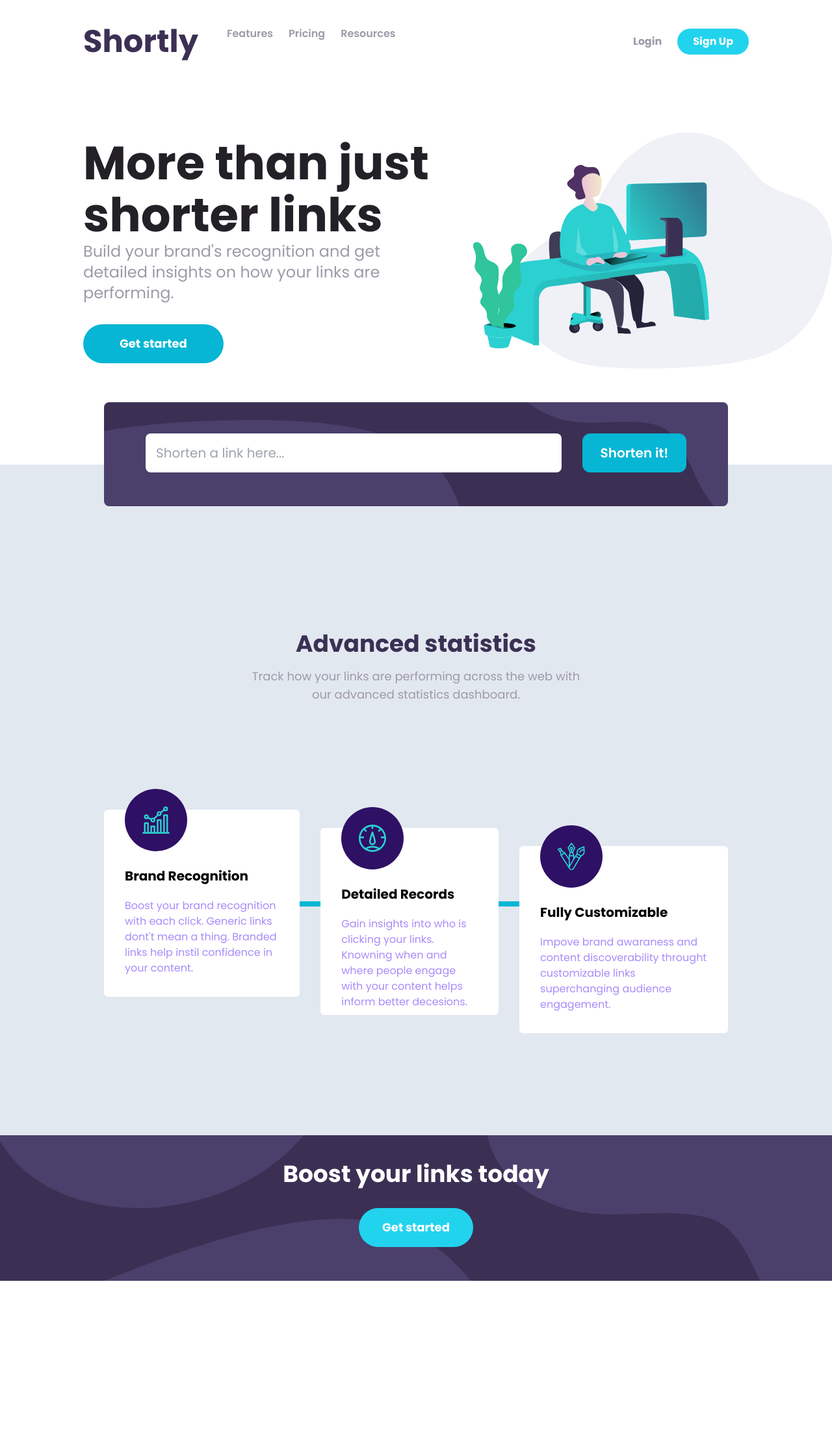
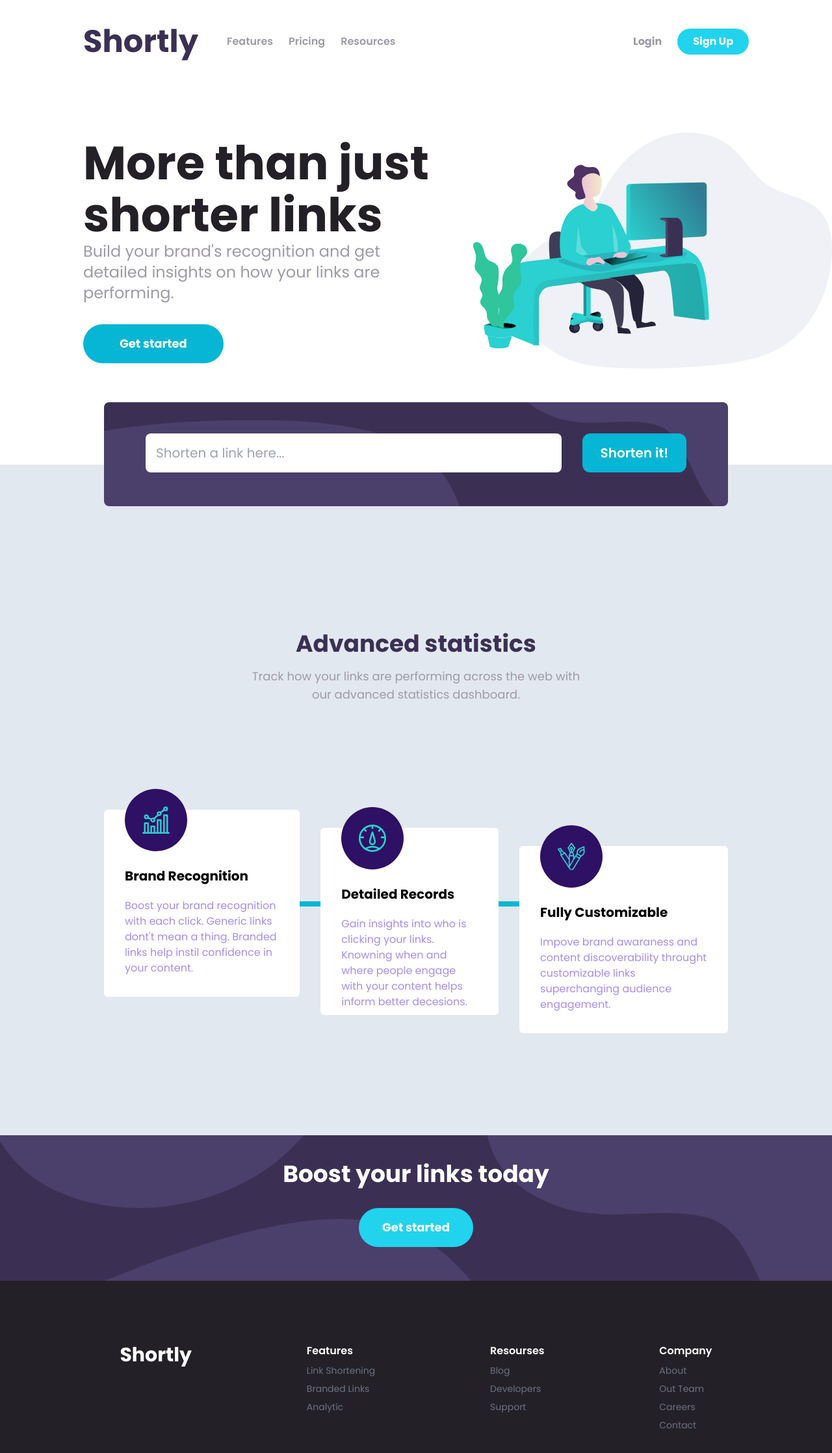
Before and after one commit to Segnities/URL-shortening-API-landing-page, a Next.js app: page / in a window 1280 px wide. Shown: the top 2236 px of the page at 65% size. Before the commit the page ends 1971 px from the top, so only its background shows below. Built offline with nearby package versions, Linux system fonts and the light colour scheme.

Commit message:
Fix Button bug

```diff
--- a/components/Footer.jsx
+++ b/components/Footer.jsx
@@ -1,10 +1,19 @@
+import footerLinks from '../data/footerLinks';
+
 export default function Footer() {
   return (
-    <footer className="grid grid-flow-col">
-      <h3>Shortly</h3>
-      <div>
-
-      </div>
+    <footer className="flex flex-col gap-10 md:gap-0 text-center md:text-left md:flex-row justify-around md:h-80 bg-very-dark-violet p-8 md:p-24">
+      <h3 className="text-3xl text-white font-bold">Shortly</h3>
+      {footerLinks.map((linkSection) => (
+        <nav key={linkSection.id} className="flex flex-col gap-2">
+          <h4 className="text-base font-semibold text-white">{linkSection.title}</h4>
+          {
+            linkSection.links.map(link => (
+              <a key={link.id} href="#" className="text-sm text-gray-500 hover:text-cyan-500">{link.title}</a>
+            ))
+          }
+        </nav>
+      ))}
     </footer>
   );
 }
--- a/components/Nav.jsx
+++ b/components/Nav.jsx
@@ -7,6 +7,7 @@ import MobileHeader from './UI/MobileHeader';
 import MobileMenu from './UI/MobileMenu';
 
 import links from '../data/links';
+import DesktopMenu from './UI/DesktopMenu';
 
 export default function Nav() {
   const [showMenu, setShowMenu] = useState(false);
@@ -16,27 +17,13 @@ export default function Nav() {
       <GeneralHeaderWrapper className="hidden md:flex justify-between mt-10 md:px-[10%]">
         <section className="flex justify-between">
           <h2 className="font-bold text-5xl text-dark-violet">Shortly</h2>
-          <nav>
-            <ul className="flex justify-between px-8 items-center">
-              {
-                links.map((link) => (
-                  <li
-                    className="text-base first-letter:uppercase font-semibold  cursor-pointer mx-3 hover:text-very-dark-violet "
-                    key={link.id}
-                  >
-                    <a
-                      href="#"
-                      className="text-base text-grayish-violet font-semibold cursor-pointer hover:text-dark-violet first-letter:uppercase">
-                      {link.title}
-                    </a>
-                  </li>
-                ))
-              }
-            </ul>
-          </nav>
+          <DesktopMenu />
         </section>
         <ItemsCenterWrapper className="flex items-center">
-          <Button variant="light" className="mr-6 text-base">
+          <Button
+            variant="light"
+            className="mr-6 text-base text-grayish-violet hover:text-very-dark-violet"
+          >
             Login
           </Button>
           <Button variant="info" className="px-6 py-2 rounded-full text-base">
--- a/components/UI/Button.jsx
+++ b/components/UI/Button.jsx
@@ -8,7 +8,7 @@ const Button = (props) => {
     children
   } = props;
   const rootStyles = classNames(props?.className, {
-    'text-grayish-violet hover:text-very-dark-violet font-bold bg-transparent': variant == 'light',
+    'font-bold bg-transparent': variant == 'light',
     'bg-cyan-400 hover:bg-cyan-200 text-white font-bold ': variant == 'info'
   });
   const notAllowed = ['variant', 'children', 'className'];
--- /dev/null
+++ b/components/UI/DesktopMenu.jsx
@@ -0,0 +1,24 @@
+import links from '../../data/links';
+
+export default function DesktopMenu() {
+  return (
+    <nav className="flex items-center">
+      <ul className="flex justify-between px-8 items-center">
+        {
+          links.map((link) => (
+            <li
+              className="text-base first-letter:uppercase font-semibold  cursor-pointer mx-3 hover:text-very-dark-violet "
+              key={link.id}
+            >
+              <a
+                href="#"
+                className="text-base text-grayish-violet font-semibold cursor-pointer hover:text-dark-violet first-letter:uppercase">
+                {link.title}
+              </a>
+            </li>
+          ))
+        }
+      </ul>
+    </nav>
+  );
+}
--- a/components/UI/MobileMenu.jsx
+++ b/components/UI/MobileMenu.jsx
@@ -2,13 +2,14 @@ import React from 'react';
 import PropTypes from 'prop-types';
 import Button from './Button';
 
+import links from '../../data/links';
+
 const MobileMenu = (props) => {
   const {
     showMenu,
-    links,
   } = props;
   return (
-    <>
+    <React.Fragment>
       {
         showMenu && (
           <div
@@ -31,9 +32,9 @@ const MobileMenu = (props) => {
                   }
                 </ul>
               </nav>
-              <hr className="w-full border-[#9e9aa7]"/>
+              <hr className="w-full border-[#9e9aa7]" />
               <div className="flex flex-col w-full">
-                <Button variant="light" className="text-base p-3 my-1 hover:text-white">
+                <Button variant="light" className="text-base p-3 my-1 text-white  hover:text-grayish-violet">
                   Login
                 </Button>
                 <Button variant="info" className="w-full rounded-full px-6 py-2 my-1">
@@ -44,15 +45,11 @@ const MobileMenu = (props) => {
           </div>
         )
       }
-    </>
+    </React.Fragment>
   );
 };
 
 MobileMenu.propTypes = {
-  links: PropTypes.arrayOf({
-    id: PropTypes.number,
-    title: PropTypes.string,
-  }),
   showMenu: PropTypes.bool,
 };
 export default MobileMenu;
--- a/data/footerLinks.js
+++ b/data/footerLinks.js
@@ -37,7 +37,7 @@ const footerLinks = [
   },
   {
     id: "company",
-    title: "company",
+    title: "Company",
     links: [
       {
         id: "about",
--- a/pages/index.jsx
+++ b/pages/index.jsx
@@ -14,6 +14,7 @@ import SpacingMd from '../components/UI/SpacingMd';
 import FormWrapper from '../components/UI/FormWrapper';
 import AdvancedStatistics from '../components/AdvancedStatistics';
 import BoostLinks from '../components/BoostLinks';
+import Footer from '../components/Footer';
 
 const poppins = Poppins({
   subsets: ['latin'],
@@ -29,13 +30,13 @@ export default function Home() {
       </Head>
       <Nav />
       <main>
-      <SpacingSm />
-      <Discover />
-      <SpacingMd />
+        <SpacingSm/>
+        <Discover/>
+        <SpacingMd/>
         <LightSlateWrapper className="w-full bg-slate-200">
           <FormWrapper
             className="relative bottom-24 w-full h-44 flex flex-1 justify-center items-center">
-          <ShortForm urls={urls} setUrls={setUrls} />
+            <ShortForm urls={urls} setUrls={setUrls}/>
           </FormWrapper>
           <UrlList urls={urls} />
           <SpacingSm />
@@ -44,6 +45,7 @@ export default function Home() {
           <BoostLinks />
         </LightSlateWrapper>
       </main>
+      <Footer />
     </div>
   );
 }
--- a/styles/globals.css
+++ b/styles/globals.css
@@ -28,6 +28,10 @@
         color: hsl(260, 8%, 14%);
     }
 
+    .bg-very-dark-violet {
+        background-color: hsl(260, 8%, 14%);
+    }
+
     .bg-dark-violet {
         background-color: hsl(257, 27%, 26%);
     }
```
Lines whose indentation alone changed are shown as unchanged.
